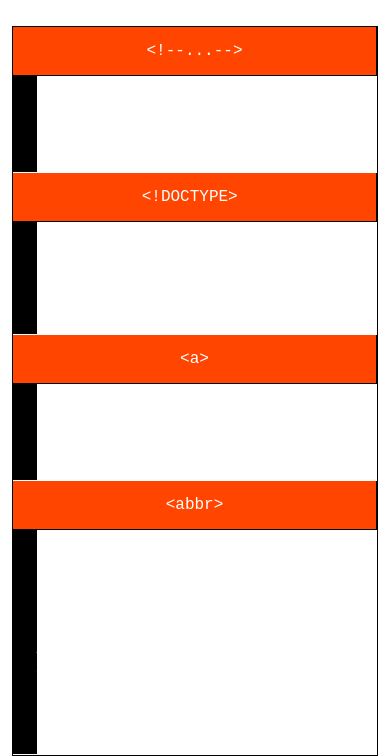
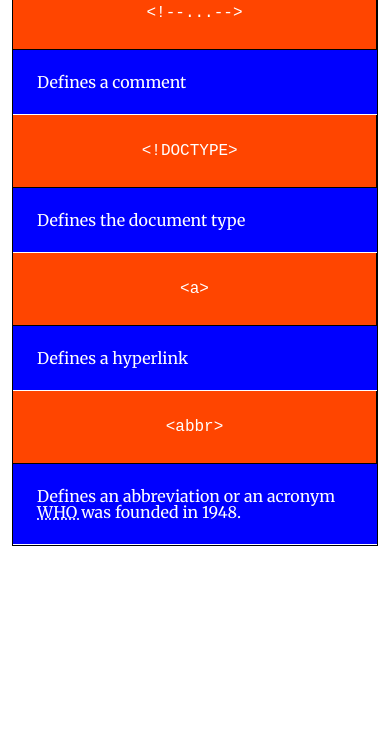
Before and after one commit to RostislavSuslov/Lesson-8, a plain HTML site: page table-tag.html in a window 390 px wide. Shown: the part 194-950 px from the top of the page. After the commit the page ends 844 px from the top, so only its background shows below. Drawn offline with Linux system fonts and the light colour scheme; a web font is replaced by a local one.

Commit message:
@media done

```diff
--- a/assets/css/style.css
+++ b/assets/css/style.css
@@ -8,7 +8,12 @@
     --table-primary-color:orangered;
     --table-secondary-color: #000;
     --table-cell-width: 450px;
+    --table-cell-width-tablet: 250px;
     --table-font-color: #fff;
+    --table-cell-padding: 48px;
+    --table-cell-netbook: 36px;
+    --table-cell-tablet: 24px;
+    --table-cell-mobile: 12px;
 }
 
 body{
@@ -242,3 +247,10 @@ strong {
 .order-5 {
     order: 5;
 }
+
+
+@media (max-width: 767px) {  /*если меньше*/
+    .page-title {
+        font-size: 28px;
+    }
+}
--- a/assets/css/table-tag.css
+++ b/assets/css/table-tag.css
@@ -6,29 +6,113 @@
 .tags-name {
     width: var(--table-cell-width);
     text-align: center;
-
     border-right: 1px solid var(--table-secondary-color);
+    color: var(--table-font-color);
+    border-bottom: 1px solid var(--table-secondary-color);
+    background-color: var(--table-primary-color);
+    padding: var(--table-cell-padding) 15px;
 }
 
-.tags-description {
+.tags-description  {
+    padding-top: var(--table-cell-padding);
+    padding-bottom: var(--table-cell-padding);
+    padding-left: 24px;
+    border-bottom: 1px solid var(--table-font-color);
     width: calc(100% - var(--table-cell-width));
+    background-color: var(--table-secondary-color);
+    color: var(--table-font-color);
+}
+
+/* если меньше:
+1459px
+1199px
+991px или 1024px
+767px!
+375px
+*/
+
+/* если больше:
+1460px
+1200px
+992px или 1025px
+768px!
+*/
+
+
+@media (max-width: 1199px) {  /*если меньше*/
+    .tags-name {
+        width: var(--table-cell-width);
+        padding: var( --table-cell-netbook) 15px;
+    }
+
+    .tags-description  {
+        padding-top: var( --table-cell-netbook);
+        padding-bottom: var( --table-cell-netbook);
+    }
+}
+
+@media (max-width: 991px) {  /*если меньше*/
+    .tags-name {
+        width: var(--table-cell-width-tablet);
+        padding: var(--table-cell-tablet) 15px;
+    }
+
+    .tags-description  {
+        background-color: blue;
+        padding-top: var(--table-cell-tablet);
+        padding-bottom: var(--table-cell-tablet);
+        width: calc(100% - var(--table-cell-width-tablet));
+    }
 }
 
 
-.tags-description  {
-    padding-top: 24px;
-    padding-bottom: 24px;
-    padding-left: 24px;
-    border-bottom: 1px solid var(--table-font-color);
+@media (max-width: 767px) {  /*если меньше*/
+
+    .page-title {
+        font-size: 28px;
+    }
+
+    .table-tags .row {
+        flex-direction: column;
+    }
+    .tags-name,
+    .tags-description {
+        width: 100%;
+    }
+    .tags-name {
+        padding: var(--table-cell-mobile) 15px;
+    }
+
+    .tags-description  {
+        background-color: blue;
+        padding-top: var(--table-cell-tablet);
+        padding-bottom: var(--table-cell-tablet);
+        padding-right: 15px;
+    }
+
+
+
 }
 
-.tags-name{
-    color: var(--table-font-color);
-    border-bottom: 1px solid var(--table-secondary-color);
-    background-color: var(--table-primary-color);
+
+
+
+
+
+
+
+
+
+
+@media (min-width: 992px) {  /*если больше*/
+    .tags-description  {
+        background-color: rgb(224, 162, 53);
+    }
+
 }
 
-.tags-description{
-    background-color: var(--table-secondary-color);
-    color: var(--table-font-color);
+@media (min-width: 768px) and (max-width: 991px) {  /**/
+    .page-title {
+        background: yellowgreen;
+    }
 }
```
